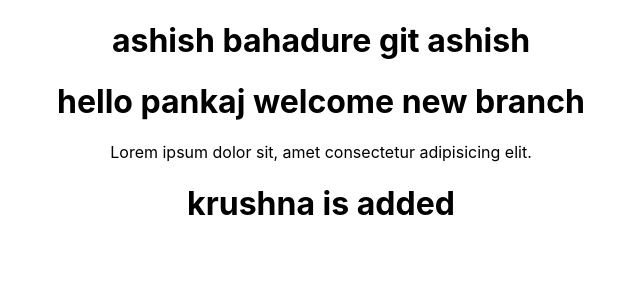
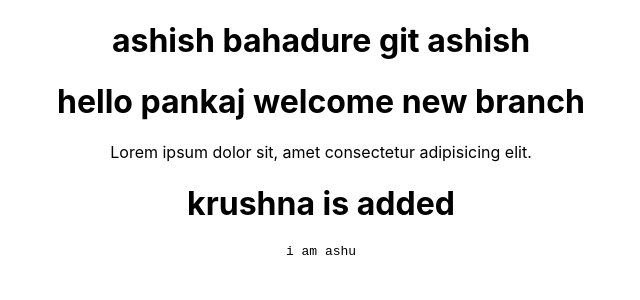
Before and after one commit to KRUSHNA2002/SchoolProject, a React (Create React App) app: page / in a window 1280 px wide. Shown: the top 300 px of the page, without its empty margins (319-959 px from the left). Built offline with nearby package versions, Linux system fonts and the light colour scheme.

Commit message:
ashu is added

```diff
--- a/src/App.js
+++ b/src/App.js
@@ -7,6 +7,7 @@ function App() {
       <h1>hello pankaj welcome new branch</h1>
       <p>Lorem ipsum dolor sit, amet consectetur adipisicing elit.</p>
       <h1>krushna is added</h1>
+      <pre>i am ashu</pre>
     </div>
   );
 }
```
